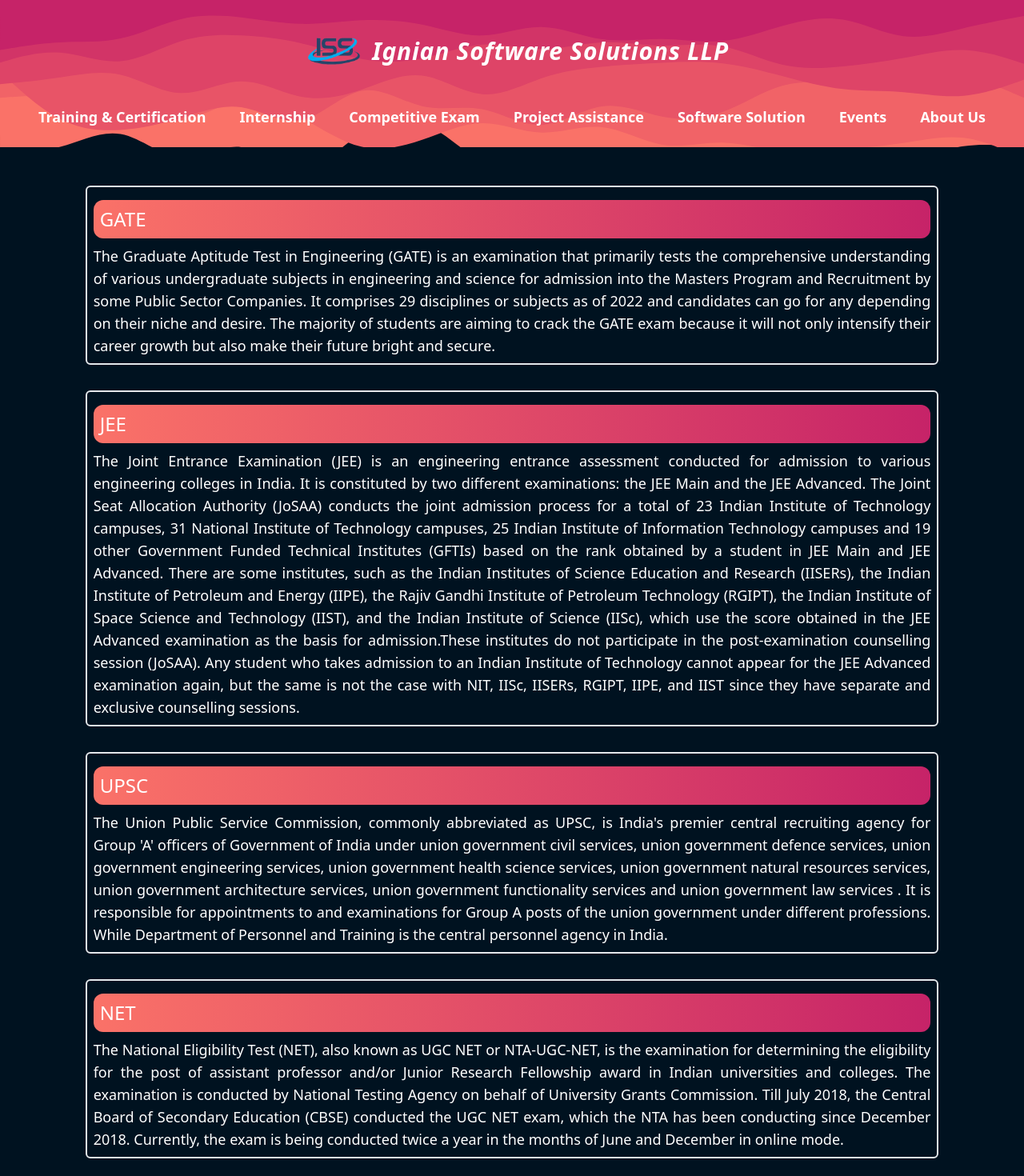
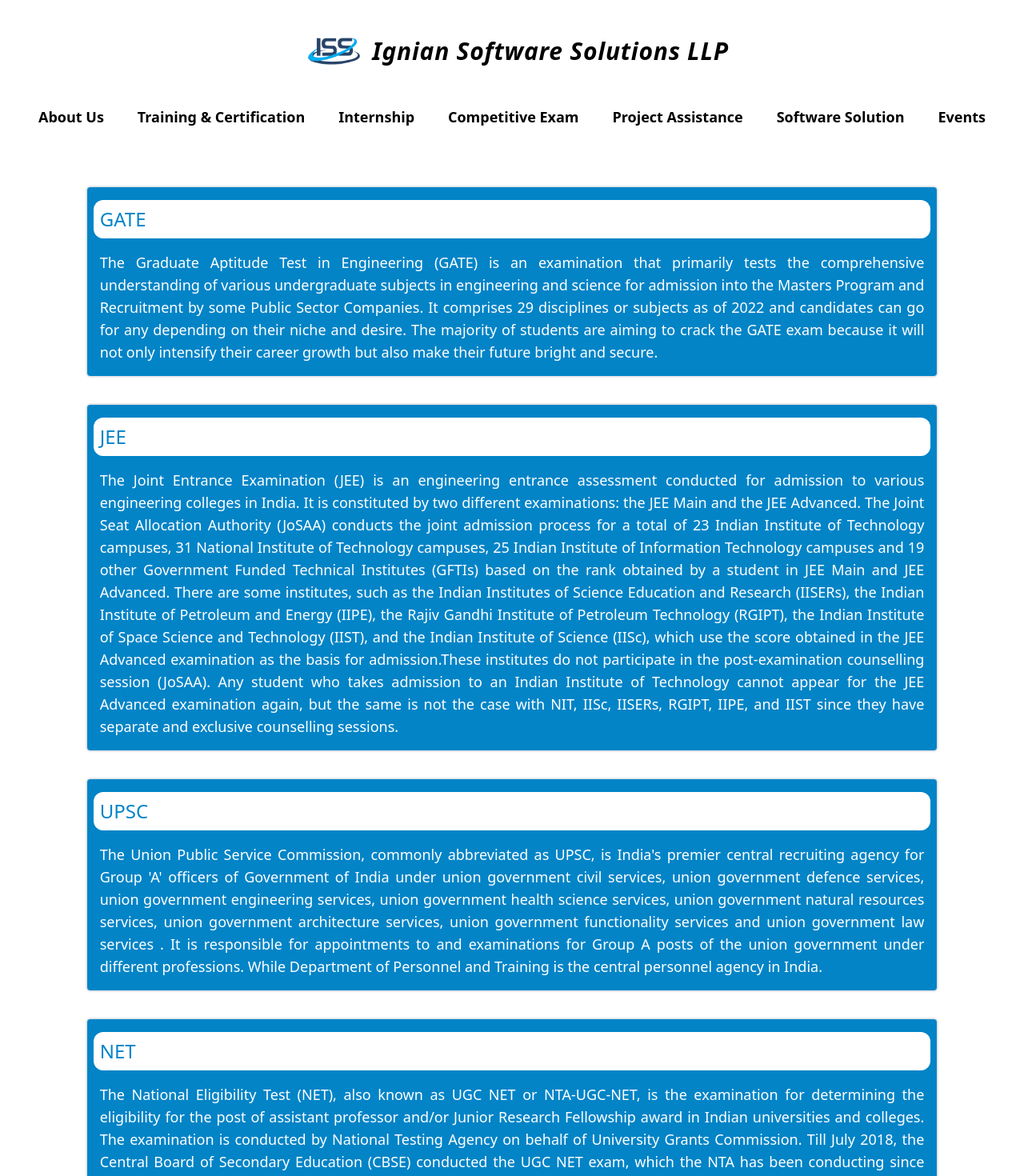
Before and after one commit to Kunwar-Aditya-Codes/educational-website, a React (Create React App) app: page /competitive-exam in a window 1280 px wide. Shown: the top 1470 px of the page at 80% size. Built offline with nearby package versions, Linux system fonts and the light colour scheme.

Commit message:
color change

```diff
--- a/src/components/About.js
+++ b/src/components/About.js
@@ -3,9 +3,9 @@
 
 const About = () => {
   return (
-    <div className="bg-[#001220] text-white  min-h-screen grid  ">
+    <div className="min-h-screen grid">
       <ScrollToTop />
-      <h1 className="text-center text-amber-300 text-3xl my-auto  lg:text-4xl font-serif py-6 uppercase tracking-widest">
+      <h1 className="text-center text-sky-600  text-3xl my-auto  lg:text-4xl font-serif py-6 uppercase tracking-widest">
         Get to know us!
       </h1>
       <p className="text-justify px-6  pb-10  text-lg md:w-2/3 mx-auto lg:w-1/2 lg:text-xl">
@@ -19,7 +19,7 @@
         their business needs in the most effective and efficient way.
       </p>
       <p className="text-justify px-6  pb-10  text-lg mx-auto">
-        <p className="text-center text-3xl my-auto  text-amber-300 lg:text-4xl font-serif py-6 uppercase tracking-widest">
+        <p className="text-center text-sky-600 text-3xl my-auto   lg:text-4xl font-serif py-6 uppercase tracking-widest">
           ADDRESS
         </p>
         Near Bombay Hotel, Kalaburgi (GULBARGA) – 585104, Karnataka .
--- a/src/components/Card.js
+++ b/src/components/Card.js
@@ -2,7 +2,7 @@
 
 const Card = ({ img, title, description }) => {
   return (
-    <div className="mt-16 rounded-md shadow-teal-200 border-2 border-teal-400 shadow-lg p-4 w-3/4 mx-auto ">
+    <div className="mt-16 rounded-md shadow-sky-200 border-2 border-sky-600 shadow-lg p-4 w-3/4 mx-auto ">
       <div className="my-auto ">
         <img src={img} alt="" className="w-3/4 mx-auto rounded-md" />
       </div>
--- a/src/components/CompetitveExam.js
+++ b/src/components/CompetitveExam.js
@@ -3,14 +3,14 @@
 
 const CompetitveExam = () => {
   return (
-    <div className="bg-[#001220] text-white py-4">
+    <div className=" py-4">
       <ScrollToTop />
       <div>
-        <div className="my-8 text-lg border-2 rounded-md p-2 text-justify  w-5/6 mx-auto">
-          <h2 className="font-medium text-2xl p-2 rounded-xl my-2 bg-gradient-to-r from-[#FA7268] to-[#C62368]">
+        <div className="my-8 text-lg border-2 rounded-md p-2 text-justify bg-sky-600 text-white  w-5/6 mx-auto">
+          <h2 className="font-medium text-2xl p-2 rounded-xl my-2 bg-white text-sky-600">
             GATE
           </h2>
-          <p>
+          <p className="p-2">
             The Graduate Aptitude Test in Engineering (GATE) is an examination
             that primarily tests the comprehensive understanding of various
             undergraduate subjects in engineering and science for admission into
@@ -22,11 +22,11 @@
             secure.
           </p>
         </div>
-        <div className="my-8 text-lg border-2 rounded-md p-2 text-justify  w-5/6 mx-auto">
-          <h2 className="font-medium text-2xl p-2 rounded-xl my-2 bg-gradient-to-r from-[#FA7268] to-[#C62368]">
+        <div className="my-8 text-lg border-2 rounded-md p-2 text-justify bg-sky-600 text-white  w-5/6 mx-auto">
+          <h2 className="font-medium text-2xl p-2 rounded-xl my-2 bg-white text-sky-600">
             JEE
           </h2>
-          <p>
+          <p className="p-2">
             The Joint Entrance Examination (JEE) is an engineering entrance
             assessment conducted for admission to various engineering colleges
             in India. It is constituted by two different examinations: the JEE
@@ -50,11 +50,11 @@
             and exclusive counselling sessions.
           </p>
         </div>
-        <div className="my-8 text-lg border-2 rounded-md p-2 text-justify  w-5/6 mx-auto">
-          <h2 className="font-medium text-2xl p-2 rounded-xl my-2 bg-gradient-to-r from-[#FA7268] to-[#C62368]">
+        <div className="my-8 text-lg border-2 rounded-md p-2 text-justify bg-sky-600 text-white  w-5/6 mx-auto">
+          <h2 className="font-medium text-2xl p-2 rounded-xl my-2 bg-white text-sky-600">
             UPSC
           </h2>
-          <p>
+          <p className="p-2">
             The Union Public Service Commission, commonly abbreviated as UPSC,
             is India's premier central recruiting agency for Group 'A' officers
             of Government of India under union government civil services, union
@@ -68,11 +68,11 @@
             in India.
           </p>
         </div>
-        <div className="my-8 text-lg border-2 rounded-md p-2 text-justify  w-5/6 mx-auto">
-          <h2 className="font-medium text-2xl p-2 rounded-xl my-2 bg-gradient-to-r from-[#FA7268] to-[#C62368]">
+        <div className="my-8 text-lg border-2 rounded-md p-2 text-justify bg-sky-600 text-white  w-5/6 mx-auto">
+          <h2 className="font-medium text-2xl p-2 rounded-xl my-2 bg-white text-sky-600">
             NET
           </h2>
-          <p>
+          <p className="p-2">
             The National Eligibility Test (NET), also known as UGC NET or
             NTA-UGC-NET, is the examination for determining the eligibility for
             the post of assistant professor and/or Junior Research Fellowship
--- a/src/components/Footer.js
+++ b/src/components/Footer.js
@@ -2,8 +2,8 @@
 
 const Footer = () => {
   return (
-    <div className="sticky top-full bg-[url('images/footer.png')]  ">
-      <h1 className="text-slate-300 text-center py-4">
+    <div className="bg-sky-600 ">
+      <h1 className="text-slate-100 text-center py-4">
         &copy; Copyright 2022 Ignian Software Solutions LLP.
         <br /> All rights reserved.
       </h1>
--- a/src/components/Header.js
+++ b/src/components/Header.js
@@ -3,13 +3,13 @@
 
 const Header = () => {
   return (
-    <div className="bg-[url('images/navbar.svg')] bg-cover bg-fixed  p-4 sticky top-0 z-50 ">
+    <div className="p-4 sticky top-0 z-50 ">
       <div className="flex items-center justify-between lg:grid grid-cols-1 px-6">
         <div className="flex items-center justify-center ">
           <img src="images/Logo.png" alt="" className="w-24 h-24 p-2" />
           <Link
             to="/"
-            className="text-white lg:text-center font-semibold tracking-wide italic text-xl xl:text-3xl"
+            className=" lg:text-center font-semibold tracking-wide italic text-xl xl:text-3xl"
           >
             Ignian Software Solutions LLP
           </Link>
@@ -18,75 +18,75 @@
         {/* Nav items */}
         <div className="font-semibold flex justify-between lg:pt-3  items-center ">
           <Link
-            className="list-none xl:text-lg cursor-pointer hidden lg:inline-block group text-white p-2 rounded-md lg:text-base focus:shadow-lg focus:bg-[#001220]  text-lg hover:scale-110 transition ease-in-out duration-200"
+            className="list-none xl:text-lg cursor-pointer hidden lg:inline-block group  p-2 rounded-md lg:text-base focus:shadow-md focus:bg-sky-600 focus:text-white  text-lg hover:scale-110 transition ease-in-out duration-200"
+            to="/about"
+          >
+            About Us
+          </Link>
+          <Link
+            className="list-none xl:text-lg cursor-pointer hidden lg:inline-block group   p-2 rounded-md lg:text-base focus:shadow-lg focus:bg-sky-600 focus:text-white  text-lg hover:scale-110 transition ease-in-out duration-200"
             to="/training"
           >
             Training & Certification
           </Link>
 
           <Link
-            className="list-none xl:text-lg cursor-pointer hidden lg:inline-block group text-white p-2 rounded-md lg:text-base focus:shadow-lg focus:bg-[#001220]  text-lg hover:scale-110 transition ease-in-out duration-200"
+            className="list-none xl:text-lg cursor-pointer hidden lg:inline-block group  p-2 rounded-md lg:text-base focus:shadow-lg focus:bg-sky-600 focus:text-white  text-lg hover:scale-110 transition ease-in-out duration-200"
             to="/internship"
           >
             Internship
           </Link>
           <Link
-            className="list-none xl:text-lg cursor-pointer hidden lg:inline-block group text-white p-2 rounded-md lg:text-base focus:shadow-lg focus:bg-[#001220]  text-lg hover:scale-110 transition ease-in-out duration-200"
+            className="list-none xl:text-lg cursor-pointer hidden lg:inline-block group  p-2 rounded-md lg:text-base focus:shadow-lg focus:bg-sky-600 focus:text-white  text-lg hover:scale-110 transition ease-in-out duration-200"
             to="/competitive-exam"
           >
             Competitive Exam
           </Link>
-          <li className="list-none xl:text-lg cursor-pointer hidden lg:inline-block group text-white p-2 rounded-md lg:text-base focus:shadow-md focus:text-black text-lg hover:scale-110 transition ease-in-out duration-200">
+          <li className="list-none xl:text-lg cursor-pointer hidden lg:inline-block group  p-2 rounded-md lg:text-base focus:shadow-md focus:text-black text-lg hover:scale-110 transition ease-in-out duration-200">
             Project Assistance
-            <ul className="grid absolute bg-gradient-to-r from-[#FA7268] to-[#C62368] rounded-md p-4 transition-all duration-300 w-full origin-top scale-0 group-hover:scale-100 ">
+            <ul className="grid absolute text-white bg-sky-600 rounded-md p-4 transition-all duration-300 w-full origin-top scale-0 group-hover:scale-100 ">
               <Link
                 to="/phd"
-                className="hover:bg-[#001220] transition-all ease-in-out duration-200 p-2 my-1 rounded-md"
+                className="hover:bg-white hover:text-black  transition-all ease-in-out duration-200 p-2 my-1 rounded-md"
               >
                 Phd
               </Link>
               <Link
                 to="/engineering"
-                className="hover:bg-[#001220] transition-all ease-in-out duration-200 p-2 my-1 rounded-md"
+                className="hover:bg-white hover:text-black  transition-all ease-in-out duration-200 p-2 my-1 rounded-md"
               >
                 M.Tech
               </Link>
               <Link
                 to="/engineering"
-                className="hover:bg-[#001220] transition-all ease-in-out duration-200 p-2 my-1 rounded-md"
+                className="hover:bg-white hover:text-black  transition-all ease-in-out duration-200 p-2 my-1 rounded-md"
               >
                 B.Tech
               </Link>
             </ul>
           </li>
-          <li className="list-none xl:text-lg cursor-pointer hidden lg:inline-block group text-white p-2 rounded-md lg:text-base focus:shadow-md focus:text-black text-lg hover:scale-110 transition ease-in-out duration-200">
+          <li className="list-none xl:text-lg cursor-pointer hidden lg:inline-block group  p-2 rounded-md lg:text-base focus:shadow-md focus:text-black text-lg hover:scale-110 transition ease-in-out duration-200">
             Software Solution
-            <ul className="grid absolute bg-gradient-to-r from-[#FA7268] to-[#C62368] rounded-md p-4 transition-all duration-300 w-full origin-top scale-0 group-hover:scale-100 ">
+            <ul className="grid absolute bg-sky-600 text-white rounded-md p-4 transition-all duration-300 w-full origin-top scale-0 group-hover:scale-100 ">
               <Link
                 to="/app-dev"
-                className="hover:bg-[#001220] transition-all ease-in-out duration-200 p-2 my-1 rounded-md"
+                className="hover:bg-white hover:text-black transition-all ease-in-out duration-200 p-2 my-1 rounded-md"
               >
                 App Developement
               </Link>
               <Link
                 to="/web-dev"
-                className="hover:bg-[#001220] transition-all ease-in-out duration-200 p-2 my-1 rounded-md"
+                className="hover:bg-white hover:text-black transition-all ease-in-out duration-200 p-2 my-1 rounded-md"
               >
                 Web Developement
               </Link>
             </ul>
           </li>
           <Link
-            className="list-none xl:text-lg cursor-pointer hidden lg:inline-block group text-white p-2 rounded-md lg:text-base focus:shadow-md focus:bg-[#001220]  text-lg hover:scale-110 transition ease-in-out duration-200"
+            className="list-none xl:text-lg cursor-pointer hidden lg:inline-block group  p-2 rounded-md lg:text-base focus:shadow-md focus:bg-sky-600 focus:text-white  text-lg hover:scale-110 transition ease-in-out duration-200"
             to="/events"
           >
             Events
-          </Link>
-          <Link
-            className="list-none xl:text-lg cursor-pointer hidden lg:inline-block group text-white p-2 rounded-md lg:text-base focus:shadow-md focus:bg-[#001220]  text-lg hover:scale-110 transition ease-in-out duration-200"
-            to="/about"
-          >
-            About Us
           </Link>
         </div>
         {/* sidebar */}
--- a/src/components/Internship.js
+++ b/src/components/Internship.js
@@ -4,9 +4,9 @@
 
 const Internship = () => {
   return (
-    <div className="bg-[#001220] text-white  py-12">
+    <div className="bg-sky-600  py-12">
       <ScrollToTop />
-      <h1 className="text-center my-8 text-4xl tracking-wide font-serif">
+      <h1 className="text-center text-white my-8 text-4xl tracking-wide font-serif">
         Interships You Might be Interested In!
       </h1>
       <div className="grid grid-cols-1 lg:grid-cols-2">
--- a/src/components/InternshipCard.js
+++ b/src/components/InternshipCard.js
@@ -6,9 +6,9 @@
       <h1 className="my-1 bg-white text-black rounded-md p-2 text-xl font-medium underline underline-offset-2 ">
         {title}
       </h1>
-      <p className="mt-3 text-lg text-slate-300">{p1}</p>
-      <p className="mt-3 text-lg text-slate-300">Taught by Industry Expert</p>
-      <p className="my-1 text-lg">Time : {time} months</p>
+      <p className="mt-3 text-lg text-white">{p1}</p>
+      <p className="mt-3 text-lg text-white">Taught by Industry Expert</p>
+      <p className="my-1 text-lg text-white">Time : {time} months</p>
     </div>
   );
 };
--- a/src/components/TestimonialCard.js
+++ b/src/components/TestimonialCard.js
@@ -2,7 +2,7 @@
 
 const TestimonialCard = ({ name, title, description }) => {
   return (
-    <div className=" w-3/4 mx-auto p-4 rounded-lg bg-gradient-to-b from-emerald-500 to-emerald-200">
+    <div className=" w-3/4 mx-auto p-4 rounded-lg bg-sky-600">
       <p className=" text-justify text-md font-semibold">" {description} "</p>
       <p className=" text-justify pt-4 italic text-lg">-{name}</p>
       <p className=" text-justify italic text-lg ">{title} Student</p>
--- a/src/components/Testimonials.js
+++ b/src/components/Testimonials.js
@@ -33,7 +33,7 @@
   };
   return (
     <div>
-      <div className="w-full mx-auto pt-5 text-black ">
+      <div className="w-full mx-auto pt-5 text-white ">
         <Slider {...settings}>
           <TestimonialCard
             name={"Anil Gore"}
```
Also changed, not shown: src/components/Home.js (+8 -8 lines), src/components/Training.js (+9 -9 lines).
